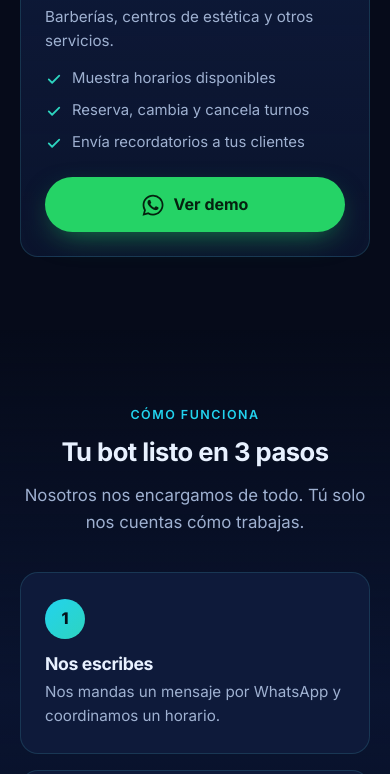
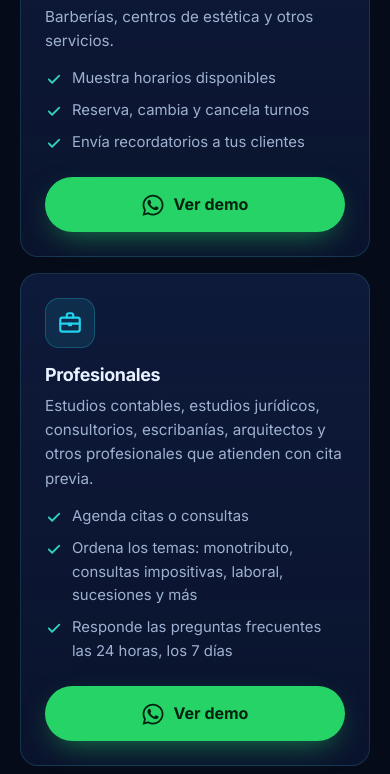
Before and after one commit to nexaailabs22-del/nexaailabs22-del.github.io, a plain HTML site: page index.html in a window 390 px wide. Shown: the part 4608-5382 px from the top of the page. Drawn offline with Linux system fonts and the light colour scheme.

Commit message:
Rubro Profesionales y Demo Profesionales
- Cuarta tarjeta en Rubros: estudios contables, jurídicos, consultorios, escribanías,
  arquitectos y otros profesionales que atienden con cita previa
- Botón "Ver demo" abre WhatsApp con "DEMO profesionales"
- Demo Profesionales en la sección Demos (grilla 2x2 en tablet, 4 en computadora)

Co-Authored-By: Claude Sonnet 5.5 <noreply@anthropic.com>

```diff
--- a/index.html
+++ b/index.html
@@ -210,7 +210,8 @@
       border:1px solid rgba(34,211,238,.3);
     }
     .demo-list{display:grid;gap:12px;margin-top:22px}
-    @media(min-width:760px){.demo-list{grid-template-columns:repeat(3,1fr)}}
+    @media(min-width:760px){.demo-list{grid-template-columns:repeat(2,1fr)}}
+    @media(min-width:1000px){.demo-list{grid-template-columns:repeat(4,1fr)}}
     .demo-item{
       display:flex;align-items:center;gap:14px;padding:16px;border-radius:16px;
       background:rgba(6,11,26,.6);border:1px solid var(--line);
@@ -309,6 +310,7 @@
       <symbol id="i-bell" viewBox="0 0 24 24"><g fill="none" stroke="currentColor" stroke-width="2" stroke-linecap="round" stroke-linejoin="round"><path d="M6 16V11a6 6 0 1 1 12 0v5l1.5 2h-15z"/><path d="M10 21h4"/></g></symbol>
       <symbol id="i-food" viewBox="0 0 24 24"><g fill="none" stroke="currentColor" stroke-width="2" stroke-linecap="round" stroke-linejoin="round"><path d="M12 3 3 20h18z"/><circle cx="10" cy="14" r="1.2"/><circle cx="14" cy="16" r="1.2"/><circle cx="12.5" cy="10.5" r="1"/></g></symbol>
       <symbol id="i-store" viewBox="0 0 24 24"><g fill="none" stroke="currentColor" stroke-width="2" stroke-linecap="round" stroke-linejoin="round"><path d="M4 9.5V20h16V9.5"/><path d="M3 9.5 5 4h14l2 5.5a2.6 2.6 0 0 1-4.5 1.6 2.6 2.6 0 0 1-4.5 0 2.6 2.6 0 0 1-4.5 0A2.6 2.6 0 0 1 3 9.5z"/><path d="M10 20v-5h4v5"/></g></symbol>
+      <symbol id="i-brief" viewBox="0 0 24 24"><g fill="none" stroke="currentColor" stroke-width="2" stroke-linecap="round" stroke-linejoin="round"><rect x="3" y="7" width="18" height="13" rx="2"/><path d="M9 7V5a2 2 0 0 1 2-2h2a2 2 0 0 1 2 2v2"/><path d="M3 12.5h18"/><path d="M11 12.5v1.5h2v-1.5"/></g></symbol>
       <symbol id="i-cal" viewBox="0 0 24 24"><g fill="none" stroke="currentColor" stroke-width="2" stroke-linecap="round" stroke-linejoin="round"><rect x="3.5" y="5" width="17" height="15" rx="2"/><path d="M3.5 10h17M8 3v4M16 3v4"/><path d="m9 15 2 2 4-4"/></g></symbol>
       <symbol id="i-bot" viewBox="0 0 24 24"><g fill="none" stroke="currentColor" stroke-width="2" stroke-linecap="round" stroke-linejoin="round"><rect x="4" y="8" width="16" height="12" rx="3"/><path d="M12 4v4M9 13.5v1M15 13.5v1M2 13v3M22 13v3"/><circle cx="12" cy="3.5" r="1"/></g></symbol>
       <symbol id="i-globe" viewBox="0 0 24 24"><g fill="none" stroke="currentColor" stroke-width="2" stroke-linecap="round" stroke-linejoin="round"><circle cx="12" cy="12" r="9"/><path d="M3 12h18M12 3c2.5 2.6 3.8 5.6 3.8 9s-1.3 6.4-3.8 9c-2.5-2.6-3.8-5.6-3.8-9S9.5 5.6 12 3z"/></g></symbol>
@@ -443,7 +445,7 @@
           <h2>Un bot pensado para tu tipo de negocio</h2>
           <p class="lead">Elige tu rubro y prueba cómo funciona en WhatsApp.</p>
         </div>
-        <div class="cards c3">
+        <div class="cards c4">
           <div class="card rubro reveal">
             <div class="icon"><svg><use href="#i-food"/></svg></div>
             <h3>Gastronomía</h3>
@@ -476,6 +478,17 @@
               <li><svg><use href="#i-check"/></svg> Envía recordatorios a tus clientes</li>
             </ul>
             <a class="btn btn-wa" data-wa="DEMO turnos" href="#"><svg><use href="#i-wa"/></svg> Ver demo</a>
+          </div>
+          <div class="card rubro reveal">
+            <div class="icon"><svg><use href="#i-brief"/></svg></div>
+            <h3>Profesionales</h3>
+            <p>Estudios contables, estudios jurídicos, consultorios, escribanías, arquitectos y otros profesionales que atienden con cita previa.</p>
+            <ul>
+              <li><svg><use href="#i-check"/></svg> Agenda citas o consultas</li>
+              <li><svg><use href="#i-check"/></svg> Ordena los temas: monotributo, consultas impositivas, laboral, sucesiones y más</li>
+              <li><svg><use href="#i-check"/></svg> Responde las preguntas frecuentes las 24 horas, los 7 días</li>
+            </ul>
+            <a class="btn btn-wa" data-wa="DEMO profesionales" href="#"><svg><use href="#i-wa"/></svg> Ver demo</a>
           </div>
         </div>
       </div>
@@ -532,6 +545,11 @@
             <a class="demo-item" data-wa="DEMO turnos" href="#">
               <div class="icon"><svg><use href="#i-cal"/></svg></div>
               <div><b>Demo Turnos</b><small>Reservas y agenda</small></div>
+              <span class="go"><svg><use href="#i-arrow"/></svg></span>
+            </a>
+            <a class="demo-item" data-wa="DEMO profesionales" href="#">
+              <div class="icon"><svg><use href="#i-brief"/></svg></div>
+              <div><b>Demo Profesionales</b><small>Citas y consultas</small></div>
               <span class="go"><svg><use href="#i-arrow"/></svg></span>
             </a>
           </div>
```
